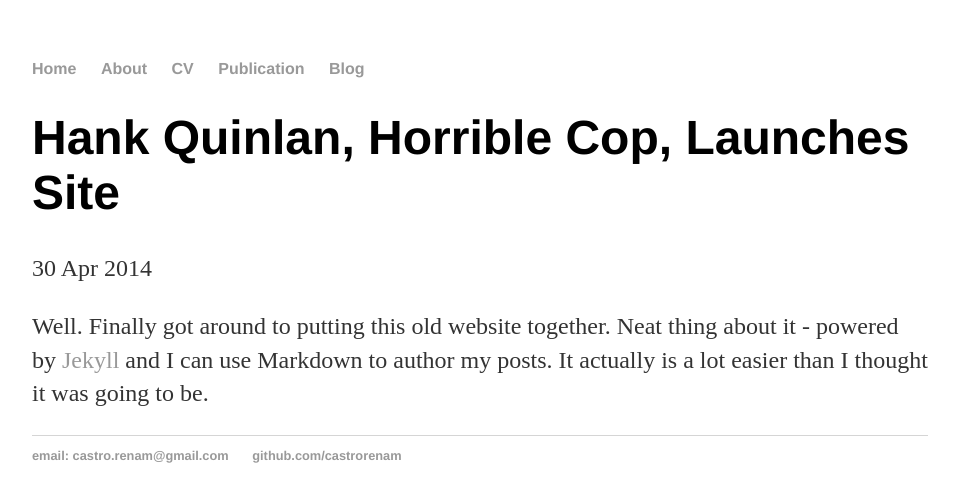
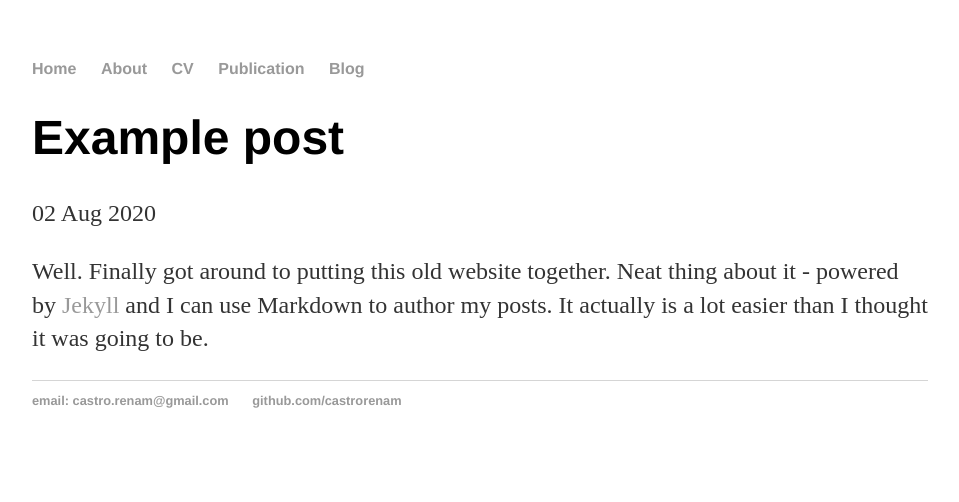
Before and after one commit to castrorenam/castrorenam.github.io, a Jekyll site: the page built from _posts/2020-08-02-example.md, in a window 1280 px wide. Shown: the top 502 px of the page, without its empty margins (160-1119 px from the left). Built offline with Jekyll 4.4.1, drawn with Linux system fonts in a browser that asks for light colours.

Commit message:
Building website

```diff
--- a/_posts/2020-08-02-Example.md
+++ b/_posts/2020-08-02-example.md
@@ -1,7 +1,7 @@
 ---
 layout: post
-title: "Hank Quinlan, Horrible Cop, Launches Site"
-date: 2014-04-30
+title: "Example post"
+date: 20-08-02
 ---
 
 Well. Finally got around to putting this old website together. Neat thing about it - powered by [Jekyll](http://jekyllrb.com) and I can use Markdown to author my posts. It actually is a lot easier than I thought it was going to be.
```
